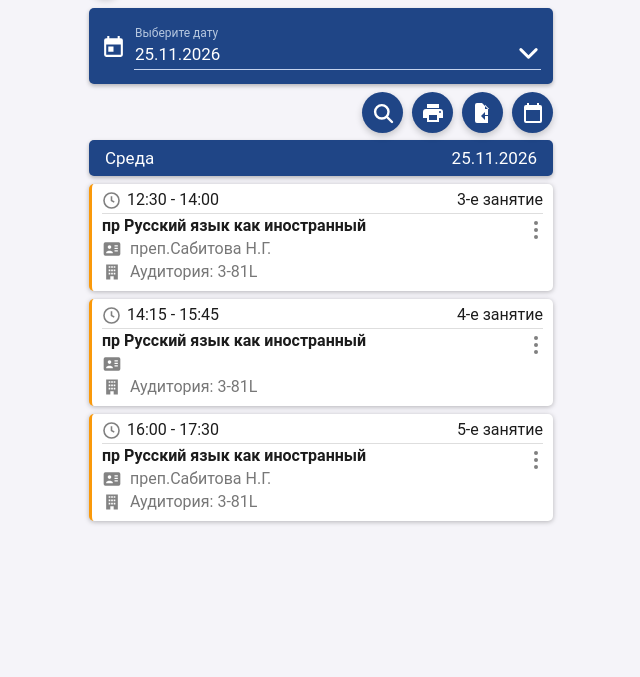
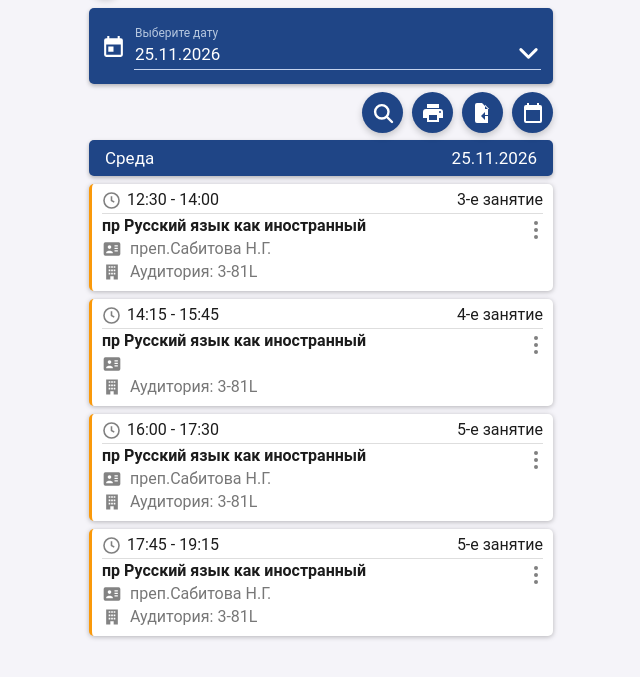
Before and after one commit to sebasc1607/horario-de-la-universidad, a plain HTML site: page index.html in a window 1280 px wide. Shown: the part 93-770 px from the top of the page, without its empty margins (319-959 px from the left). Drawn offline with Linux system fonts and the light colour scheme.

Commit message:
Update index.html

```diff
--- a/index.html
+++ b/index.html
@@ -230,6 +230,15 @@ const HORARIO = {
     profesor:"преп.Сабитова Н.Г.",
     aula:"3-81L",
     color:"naranja"
+  },
+  {
+    inicio:"17:45",
+    fin:"19:15",
+    numero:5,
+    materia:"пр Русский язык как иностранный",
+    profesor:"преп.Сабитова Н.Г.",
+    aula:"3-81L",
+    color:"naranja"
   }
   ],
   "2026-11-26": [
```
